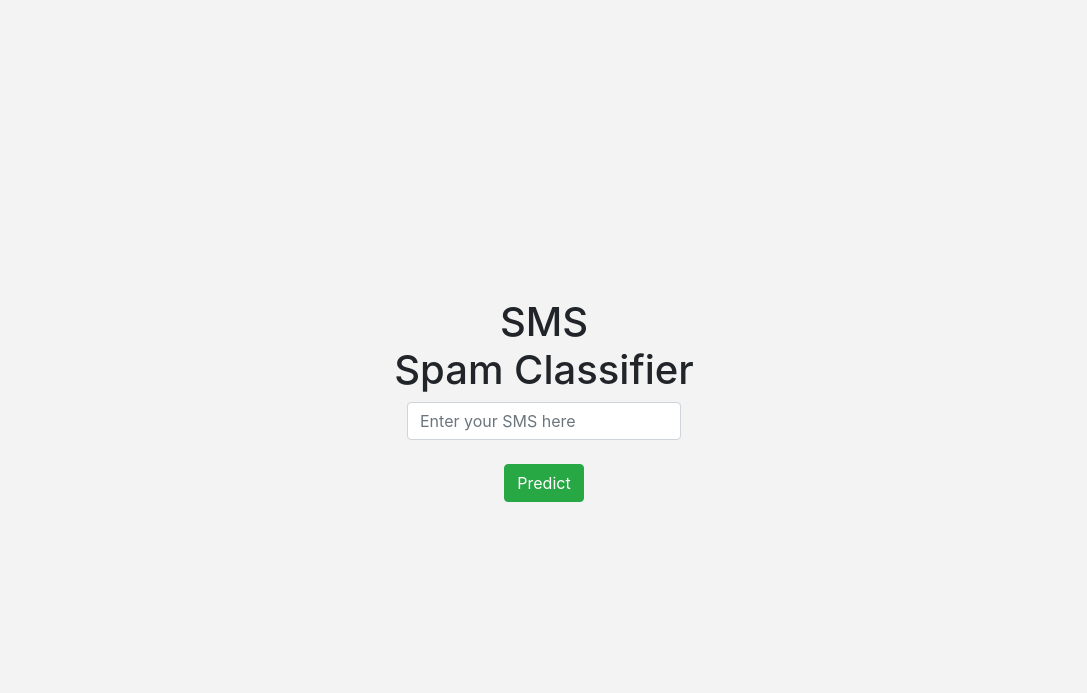
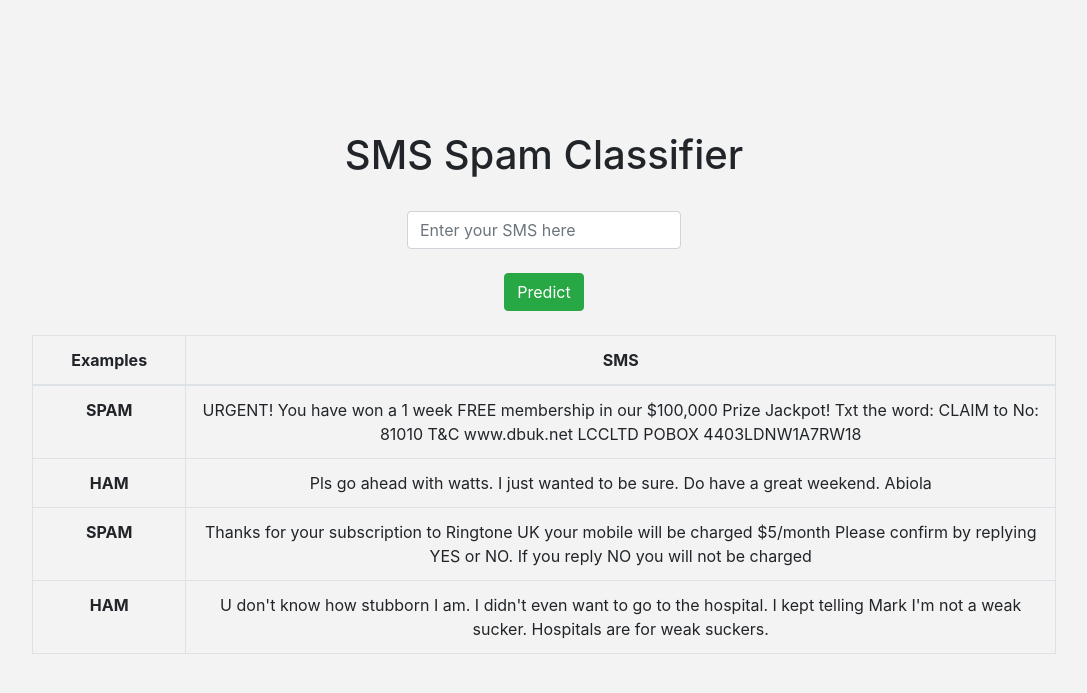
Before and after one commit to engrravijain/sms_spam_classifier, a Flask app: page / in a window 1280 px wide. Shown: the top 693 px of the page, without its empty margins (96-1183 px from the left). Run offline with Flask 2, Linux system fonts and the light colour scheme; some libraries are stand-ins or nearby versions.

Commit message:
UI changes

```diff
--- a/static/styles.css
+++ /dev/null
@@ -1,16 +0,0 @@
-html {
-	width: 100vw;
-	height: 100vh;
-}
-
-body {
-	display: flex;
-	margin: 0;
-	padding: 0;
-	min-height: 100vh;
-	align-items: center;
-	justify-content: center;
-	flex-direction: column;
-	text-align: center;
-	background: #f3f3f3;
-}
--- a/templates/index.html
+++ b/templates/index.html
@@ -6,7 +6,6 @@
     <meta http-equiv="X-UA-Compatible" content="ie=edge">
     <title>SMS Spam Classifier</title>
     <link rel="shortcut icon" type="image/x-icon" href="{{ url_for('static', filename='favicon.ico') }}"/>
-    <link rel="stylesheet" href="{{ url_for('static', filename='styles.css') }}">
     <link rel="stylesheet" href="https://stackpath.bootstrapcdn.com/bootstrap/4.2.1/css/bootstrap.min.css" integrity="sha384-GJzZqFGwb1QTTN6wy59ffF1BuGJpLSa9DkKMp0DgiMDm4iYMj70gZWKYbI706tWS" crossorigin="anonymous">
 </head>
 <body
@@ -22,8 +21,8 @@
             background: #f3f3f3;
             " >
 
-    <h1>SMS<link rel="shortcut icon" type="image/x-icon" href="images/favicon.ico"/>
-        <br>Spam Classifier</h1>
+    <h1>SMS Spam Classifier</h1>
+    <br>
 
     <form action="{{ url_for('predict')}}" method="POST">
 
@@ -36,12 +35,43 @@
     </form>
 
     {% if prediction == 0%}
-        <h2 style="color:red;">Spam</h2>
-	{% elif prediction == 1%}
-		<h2 style="color:green;">Ham</h2>
-	{% elif prediction == 2%}
-		<h2 style="color:#3b3595;">No SMS provided :(</h2>
-	{% endif %}
+        <br>
+        <h3 style="color:red;">Spam</h3>
+    {% elif prediction == 1%}
+        <br>
+		<h3 style="color:green;">Ham</h3>
+    {% elif prediction == 2%}
+        <br>
+		<h3 style="color:#3b3595;">No SMS provided :(</h3>
+    {% endif %}
+    <br>
+    <table class="table table-bordered" style="width: 80%; text-align: justify; text-align: center; vertical-align: middle">
+        <thead>
+            <tr>
+                <th scope="col" style="width:15%">Examples</th>
+                <th scope="col">SMS</th>
+            </tr>
+        </thead>
+        <tbody>
+            <tr>
+                <th scope="row">SPAM</th>
+                <td>URGENT! You have won a 1 week FREE membership in our $100,000 Prize Jackpot! Txt the word: CLAIM to No: 81010 T&C www.dbuk.net LCCLTD POBOX 4403LDNW1A7RW18</td>
+            </tr>
+            <tr>
+                <th scope="row">HAM</th>
+                <td>Pls go ahead with watts. I just wanted to be sure. Do have a great weekend. Abiola</td>
+            </tr>
+            <tr>
+                <th scope="row">SPAM</th>
+                <td>Thanks for your subscription to Ringtone UK your mobile will be charged $5/month Please confirm by replying YES or NO. If you reply NO you will not be charged</td>
+            </tr>
+            <tr>
+                <th scope="row">HAM</th>
+                <td>U don't know how stubborn I am. I didn't even want to go to the hospital. I kept telling Mark I'm not a weak sucker. Hospitals are for weak suckers.</td>
+            </tr>
+
+        </tbody>
+    </table>
 
     <!-- Optional JavaScript -->
     <!-- jQuery first, then Popper.js, then Bootstrap JS -->
```
